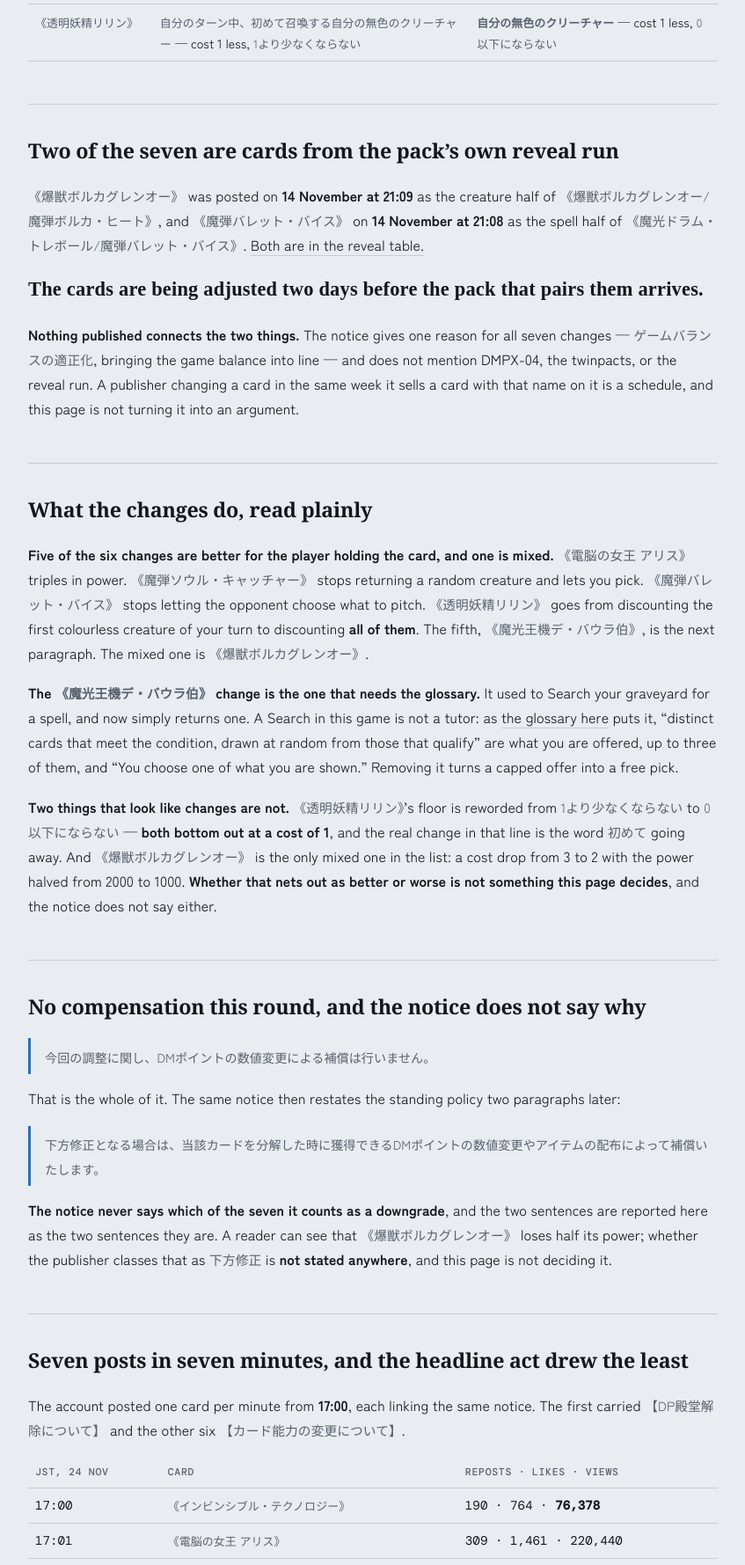
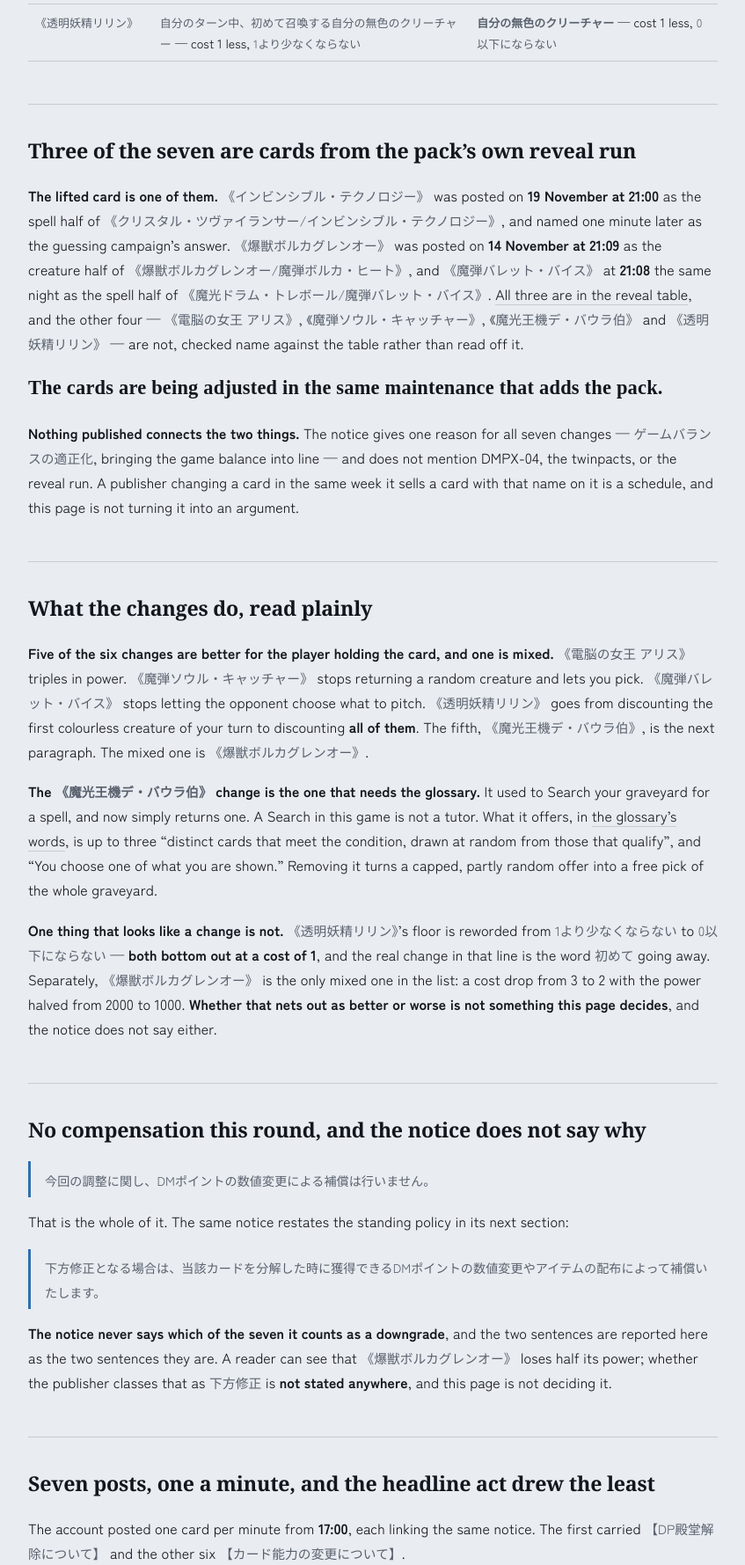
Before and after one commit to gatx105yk/duel-masters-english, a plain HTML site: page 2026-11-25-card-changes.html in a window 1280 px wide. Shown: the part 1209-2988 px from the top of the page at 88% size, without its empty margins (216-1063 px from the left). Drawn offline with nearby package versions, Linux system fonts and the light colour scheme; a web font is replaced by a local one.

Commit message:
Post-publish pass: it is three of the seven, not two
The section counting which changed cards are in the reveal run left out
《インビンシブル・テクノロジー》 — the card the page is about, posted on
19 November at 21:00 as half of 《クリスタル・ツヴァイランサー/インビンシブル・
テクノロジー》. Running the seven names against the reveal table found it
at once; the section had been written from memory of which cards felt
like reveal cards. Corrected in the heading, the section, all four
description slots and the home page, with a dated note.

Three more from the same pass:
- "The cards are being adjusted two days before the pack that pairs them
  arrives" — they are adjusted at the same maintenance that adds the
  pack. Two days is when the notice came, not when the change lands.
- "Two things that look like changes are not" introduced one non-change
  and one real mixed change.
- "a set that was legal on the 25th is not on the 27th" now names the
  moment the pool changes, and says the notice gives no rotation rule.

Also: the policy sentence is in the notice's next section, not two
paragraphs later, and the glossary passage on Search is quoted in one
piece rather than split around the sentence.

check.py: 2285 checks, 0 failed, 15 warnings.

Co-Authored-By: Claude Opus 5 <noreply@anthropic.com>
Claude-Session: https://claude.ai/code/session_01MsbkEbvj8tDh4ytm3wmwth

```diff
--- a/2026-11-25-card-changes.html
+++ b/2026-11-25-card-changes.html
@@ -4,20 +4,20 @@
 <meta charset="utf-8">
 <meta name="viewport" content="width=device-width,initial-scale=1">
 <title>The restriction comes off, and six other cards change with it | Duel Masters English</title>
-<meta name="description" content="Notice 16667 of 24 November names 《インビンシブル・テクノロジー》 at last and lifts its DP殿堂 at the 26 November maintenance, alongside six ability changes. Two of the seven are cards from the DMPX-04 reveal run. No DM point compensation this round, and the notice does not say which changes it counts as downgrades.">
+<meta name="description" content="Notice 16667 of 24 November names 《インビンシブル・テクノロジー》 at last and lifts its DP殿堂 at the 26 November maintenance, alongside six ability changes. Three of the seven are cards from the DMPX-04 reveal run, the lifted card among them. No DM point compensation this round, and the notice does not say which changes it counts as downgrades.">
 <link rel="canonical" href="https://duelmasters.editioncompass.com/2026-11-25-card-changes.html">
 <meta property="og:type" content="article">
 <meta property="og:url" content="https://duelmasters.editioncompass.com/2026-11-25-card-changes.html">
 <meta property="og:title" content="The restriction comes off, and six other cards change with it | Duel Masters English">
-<meta property="og:description" content="Notice 16667 of 24 November names 《インビンシブル・テクノロジー》 at last and lifts its DP殿堂 at the 26 November maintenance, alongside six ability changes. Two of the seven are cards from the DMPX-04 reveal run. No DM point compensation this round, and the notice does not say which changes it counts as downgrades.">
+<meta property="og:description" content="Notice 16667 of 24 November names 《インビンシブル・テクノロジー》 at last and lifts its DP殿堂 at the 26 November maintenance, alongside six ability changes. Three of the seven are cards from the DMPX-04 reveal run, the lifted card among them. No DM point compensation this round, and the notice does not say which changes it counts as downgrades.">
 <meta property="og:site_name" content="Duel Masters English">
 <meta property="og:locale" content="en_GB">
 <meta name="twitter:card" content="summary">
 <meta name="twitter:title" content="The restriction comes off, and six other cards change with it | Duel Masters English">
-<meta name="twitter:description" content="Notice 16667 of 24 November names 《インビンシブル・テクノロジー》 at last and lifts its DP殿堂 at the 26 November maintenance, alongside six ability changes. Two of the seven are cards from the DMPX-04 reveal run. No DM point compensation this round, and the notice does not say which changes it counts as downgrades.">
+<meta name="twitter:description" content="Notice 16667 of 24 November names 《インビンシブル・テクノロジー》 at last and lifts its DP殿堂 at the 26 November maintenance, alongside six ability changes. Three of the seven are cards from the DMPX-04 reveal run, the lifted card among them. No DM point compensation this round, and the notice does not say which changes it counts as downgrades.">
 <meta property="article:published_time" content="2026-11-25">
 <script type="application/ld+json">
-{"@context":"https://schema.org","@type":"Article","headline":"The restriction comes off, and six other cards change with it","description":"Notice 16667 of 24 November names 《インビンシブル・テクノロジー》 at last and lifts its DP殿堂 at the 26 November maintenance, alongside six ability changes. Two of the seven are cards from the DMPX-04 reveal run. No DM point compensation this round, and the notice does not say which changes it counts as downgrades.","datePublished":"2026-11-25","dateModified":"2026-11-25","inLanguage":"en","isAccessibleForFree":true,"mainEntityOfPage":{"@type":"WebPage","@id":"https://duelmasters.editioncompass.com/2026-11-25-card-changes.html"},"publisher":{"@type":"Organization","name":"Duel Masters English"}}
+{"@context":"https://schema.org","@type":"Article","headline":"The restriction comes off, and six other cards change with it","description":"Notice 16667 of 24 November names 《インビンシブル・テクノロジー》 at last and lifts its DP殿堂 at the 26 November maintenance, alongside six ability changes. Three of the seven are cards from the DMPX-04 reveal run, the lifted card among them. No DM point compensation this round, and the notice does not say which changes it counts as downgrades.","datePublished":"2026-11-25","dateModified":"2026-11-25","inLanguage":"en","isAccessibleForFree":true,"mainEntityOfPage":{"@type":"WebPage","@id":"https://duelmasters.editioncompass.com/2026-11-25-card-changes.html"},"publisher":{"@type":"Organization","name":"Duel Masters English"}}
 </script>
 <link rel="preconnect" href="https://fonts.googleapis.com">
 <link rel="preconnect" href="https://fonts.gstatic.com" crossorigin>
@@ -98,16 +98,26 @@ td.n{font-family:'DM Mono',monospace;white-space:nowrap}
     </tr>
   </table>
 
-  <h2>Two of the seven are cards from the pack&rsquo;s own reveal run</h2>
+  <h2>Three of the seven are cards from the pack&rsquo;s own reveal run</h2>
   <p>
+    <strong>The lifted card is one of them.</strong>
+    <span class="jp">《インビンシブル・テクノロジー》</span> was posted on <strong>19 November at
+    21:00</strong> as the spell half of
+    <span class="jp">《クリスタル・ツヴァイランサー/インビンシブル・テクノロジー》</span>, and
+    named one minute later as the guessing campaign&rsquo;s answer.
     <span class="jp">《爆獣ボルカグレンオー》</span> was posted on <strong>14 November at
     21:09</strong> as the creature half of
     <span class="jp">《爆獣ボルカグレンオー/魔弾ボルカ・ヒート》</span>, and
-    <span class="jp">《魔弾バレット・バイス》</span> on <strong>14 November at 21:08</strong> as the
+    <span class="jp">《魔弾バレット・バイス》</span> at <strong>21:08</strong> the same night as the
     spell half of <span class="jp">《魔光ドラム・トレボール/魔弾バレット・バイス》</span>.
-    <a href="2026-11-16-twinpact-project.html">Both are in the reveal table.</a>
+    <a href="2026-11-16-twinpact-project.html">All three are in the reveal table</a>, and the other
+    four &mdash; <span class="jp">《電脳の女王 アリス》</span>,
+    <span class="jp">《魔弾ソウル・キャッチャー》</span>,
+    <span class="jp">《魔光王機デ・バウラ伯》</span> and
+    <span class="jp">《透明妖精リリン》</span> &mdash; are not, checked name against the table
+    rather than read off it.
   </p>
-  <p class="big">The cards are being adjusted two days before the pack that pairs them arrives.</p>
+  <p class="big">The cards are being adjusted in the same maintenance that adds the pack.</p>
   <p>
     <strong>Nothing published connects the two things.</strong> The notice gives one reason for all
     seven changes &mdash; <span class="jp">ゲームバランスの適正化</span>, bringing the game balance
@@ -130,19 +140,18 @@ td.n{font-family:'DM Mono',monospace;white-space:nowrap}
   <p>
     <strong>The <span class="jp">《魔光王機デ・バウラ伯》</span> change is the one that needs the
     glossary.</strong> It used to Search your graveyard for a spell, and now simply returns one.
-    A Search in this game is not a tutor: as
-    <a href="glossary.html">the glossary here</a> puts it,
-    <q cite="glossary.html">distinct cards that meet the condition, drawn at random from those that qualify</q>
-    are what you are offered, up to three of them, and
-    <q cite="glossary.html">You choose one of what you are shown.</q>
-    Removing it turns a capped offer into a free pick.
+    A Search in this game is not a tutor. What it offers, in
+    <a href="glossary.html">the glossary&rsquo;s words</a>, is up to three
+    <q cite="glossary.html">distinct cards that meet the condition, drawn at random from those that qualify</q>,
+    and <q cite="glossary.html">You choose one of what you are shown.</q>
+    Removing it turns a capped, partly random offer into a free pick of the whole graveyard.
   </p>
   <p>
-    <strong>Two things that look like changes are not.</strong>
+    <strong>One thing that looks like a change is not.</strong>
     <span class="jp">《透明妖精リリン》</span>&rsquo;s floor is reworded from
     <span class="jp">1より少なくならない</span> to <span class="jp">0以下にならない</span> &mdash;
     <strong>both bottom out at a cost of 1</strong>, and the real change in that line is the word
-    <span class="jp">初めて</span> going away. And
+    <span class="jp">初めて</span> going away. Separately,
     <span class="jp">《爆獣ボルカグレンオー》</span> is the only mixed one in the list: a cost drop
     from 3 to 2 with the power halved from 2000 to 1000. <strong>Whether that nets out as better or
     worse is not something this page decides</strong>, and the notice does not say either.
@@ -151,7 +160,7 @@ td.n{font-family:'DM Mono',monospace;white-space:nowrap}
   <h2>No compensation this round, and the notice does not say why</h2>
   <div class="txt"><span class="jp">今回の調整に関し、DMポイントの数値変更による補償は行いません。</span></div>
   <p>
-    That is the whole of it. The same notice then restates the standing policy two paragraphs later:
+    That is the whole of it. The same notice restates the standing policy in its next section:
   </p>
   <div class="txt"><span class="jp">下方修正となる場合は、当該カードを分解した時に獲得できるDMポイントの数値変更やアイテムの配布によって補償いたします。</span></div>
   <p>
@@ -162,7 +171,7 @@ td.n{font-family:'DM Mono',monospace;white-space:nowrap}
     this page is not deciding it.
   </p>
 
-  <h2>Seven posts in seven minutes, and the headline act drew the least</h2>
+  <h2>Seven posts, one a minute, and the headline act drew the least</h2>
   <p>
     The account posted one card per minute from <strong>17:00</strong>, each linking the same
     notice. The first carried <span class="jp">【DP殿堂解除について】</span> and the other six
@@ -198,9 +207,25 @@ td.n{font-family:'DM Mono',monospace;white-space:nowrap}
     <span class="jp">AD殿堂</span> cards at all: <span class="jp">なし</span>.
   </p>
   <p>
-    So the new pack is tournament-legal in the restricted format from the moment it exists, and a
-    set that was legal on the 25th is not on the 27th.
+    So the new pack is legal in the rotating format from the moment it exists, and
+    <span class="jp">DMPP-33</span>, which is legal there this morning, stops being so when
+    Thursday&rsquo;s maintenance ends. <strong>The notice gives the pool and not the reason</strong>,
+    and no rotation rule is quoted here because the notice does not state one.
   </p>
+
+  <div class="note warn">
+    <b>Corrected 25 November, within the hour of publishing</b>
+    This page said <strong>&ldquo;two of the seven are cards from the pack&rsquo;s own reveal
+    run&rdquo;</strong>, in the heading, the section and all four description slots, and named
+    <span class="jp">《爆獣ボルカグレンオー》</span> and
+    <span class="jp">《魔弾バレット・バイス》</span>. <strong>It is three.</strong> The third is
+    <span class="jp">《インビンシブル・テクノロジー》</span> &mdash; the card this whole page is
+    about, posted on 19 November at 21:00 as half of
+    <span class="jp">《クリスタル・ツヴァイランサー/インビンシブル・テクノロジー》</span>.
+    <strong>The section counting the overlap left out the headline card.</strong> Running the seven
+    names against the reveal table found it in seconds; writing the section from memory of which
+    cards felt like reveal cards did not.
+  </div>
 
   <div class="note">
     <b>Sources</b>
```
Also changed, not shown: index.html (+3 -3 lines).
